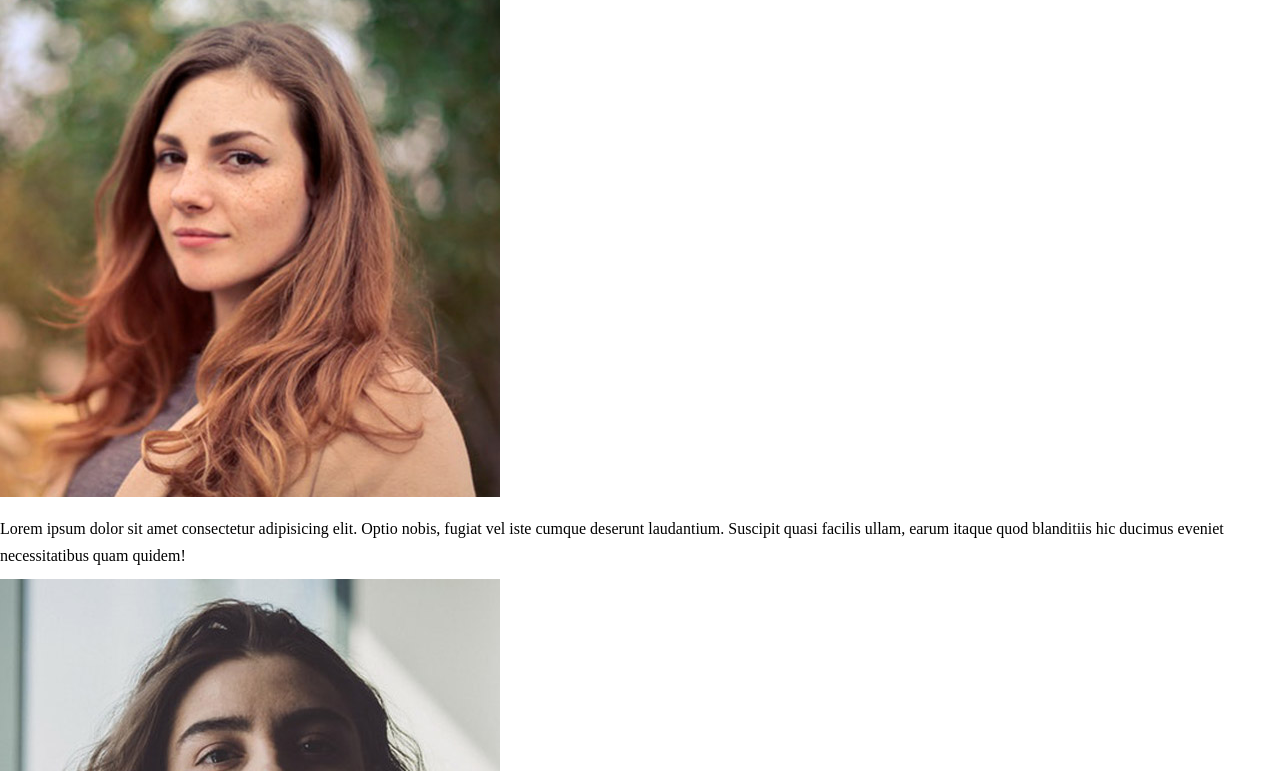
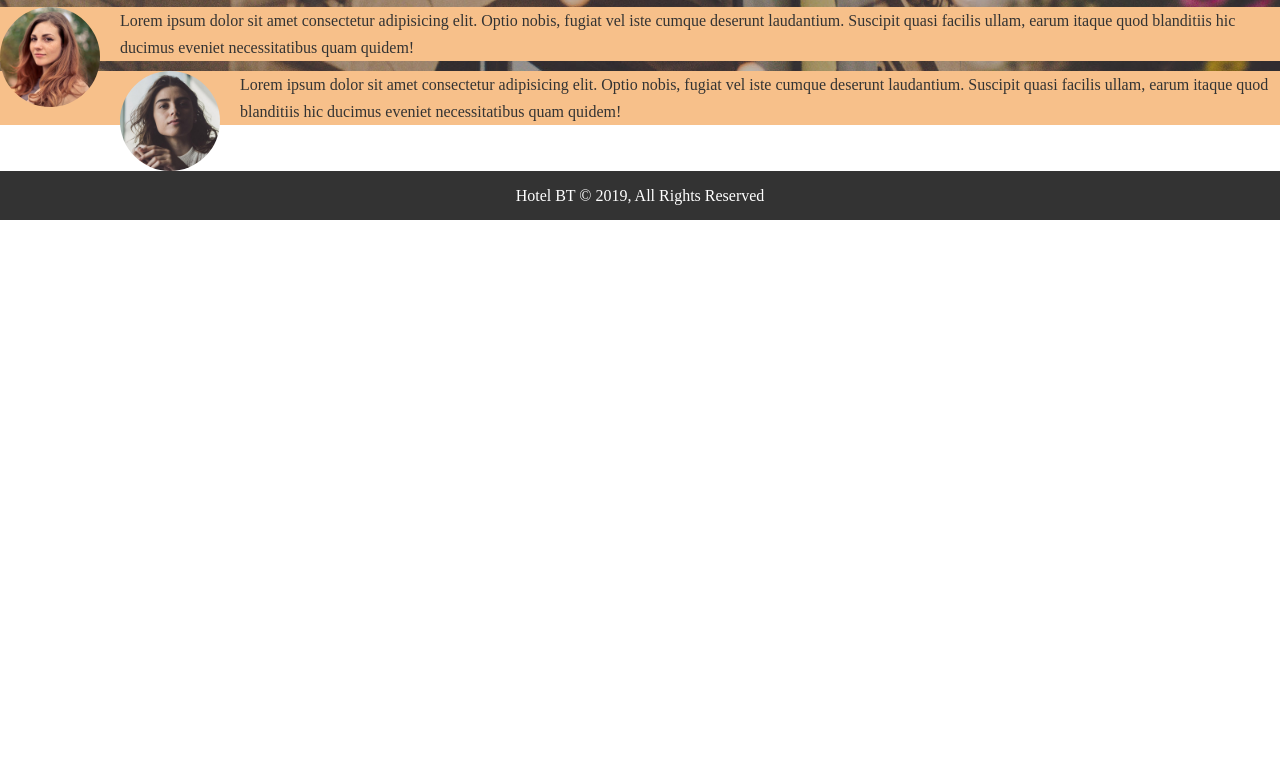
Before and after one commit to jamespulley59/hotel-website, a plain HTML site: page about.html in a window 1280 px wide. Shown: the part 576-1347 px from the top of the page. After the commit the page ends 800 px from the top, so only its background shows below. Drawn offline with Linux system fonts and the light colour scheme.

Commit message:
finished About, problem with picture and padding

```diff
--- a/about.html
+++ b/about.html
@@ -39,13 +39,19 @@
 <section id='testimonials'>
     <div class='container'></div>
     <h2>What Our Guests Say</h2>
-    <div>
+    <div class='testimonials bg-primary'>
         <img src="img/person-1.jpg" alt="Annie">
         <p>Lorem ipsum dolor sit amet consectetur adipisicing elit. Optio nobis, fugiat vel iste cumque deserunt laudantium. Suscipit quasi facilis ullam, earum itaque quod blanditiis hic ducimus eveniet necessitatibus quam quidem!</p>
     </div>
-    <div>
-            <img src="img/person-2.jpg" alt="Annie2">
-            <p>Lorem ipsum dolor sit amet consectetur adipisicing elit. Optio nobis, fugiat vel iste cumque deserunt laudantium. Suscipit quasi facilis ullam, earum itaque quod blanditiis hic ducimus eveniet necessitatibus quam quidem!</p>
-        </div>
+    <div class='testimonials bg-primary'>
+        <img src="img/person-2.jpg" alt="Annie2">
+        <p>Lorem ipsum dolor sit amet consectetur adipisicing elit. Optio nobis, fugiat vel iste cumque deserunt laudantium. Suscipit quasi facilis ullam, earum itaque quod blanditiis hic ducimus eveniet necessitatibus quam quidem!</p>
+    </div>
+
 </section>
+    <div class='clr'></div>
+<footer class='bg-dark'>
+        <p>Hotel BT &copy; 2019, All Rights Reserved</p>
+</footer>
 </body>
+</html>
--- a/css/style.css
+++ b/css/style.css
@@ -172,7 +172,7 @@ margin-bottom: 30px;
 }
 /* testimonials */
 #testimonials {
-    background: url('../img/test-bg-jpg') no-repeat center center/cover;
+    background: url('../img/test-bg.jpg') no-repeat center center/cover;
     height: 100%;
     padding-top: 100px;
 }
@@ -182,6 +182,17 @@ margin-bottom: 30px;
     padding-bottom: 40px;
     font-size: 40px;
 }
+#estimonials .testimonials {
+    padding: 20px;
+    margin-bottom: 40px;
+    border-radius: 5px;
+}
+#testimonials .testimonials img {
+    width: 100px;
+    float: left;
+    margin-right: 20px;
+    border-radius: 50%
+}
 
 footer {
     text-align: center;
```
